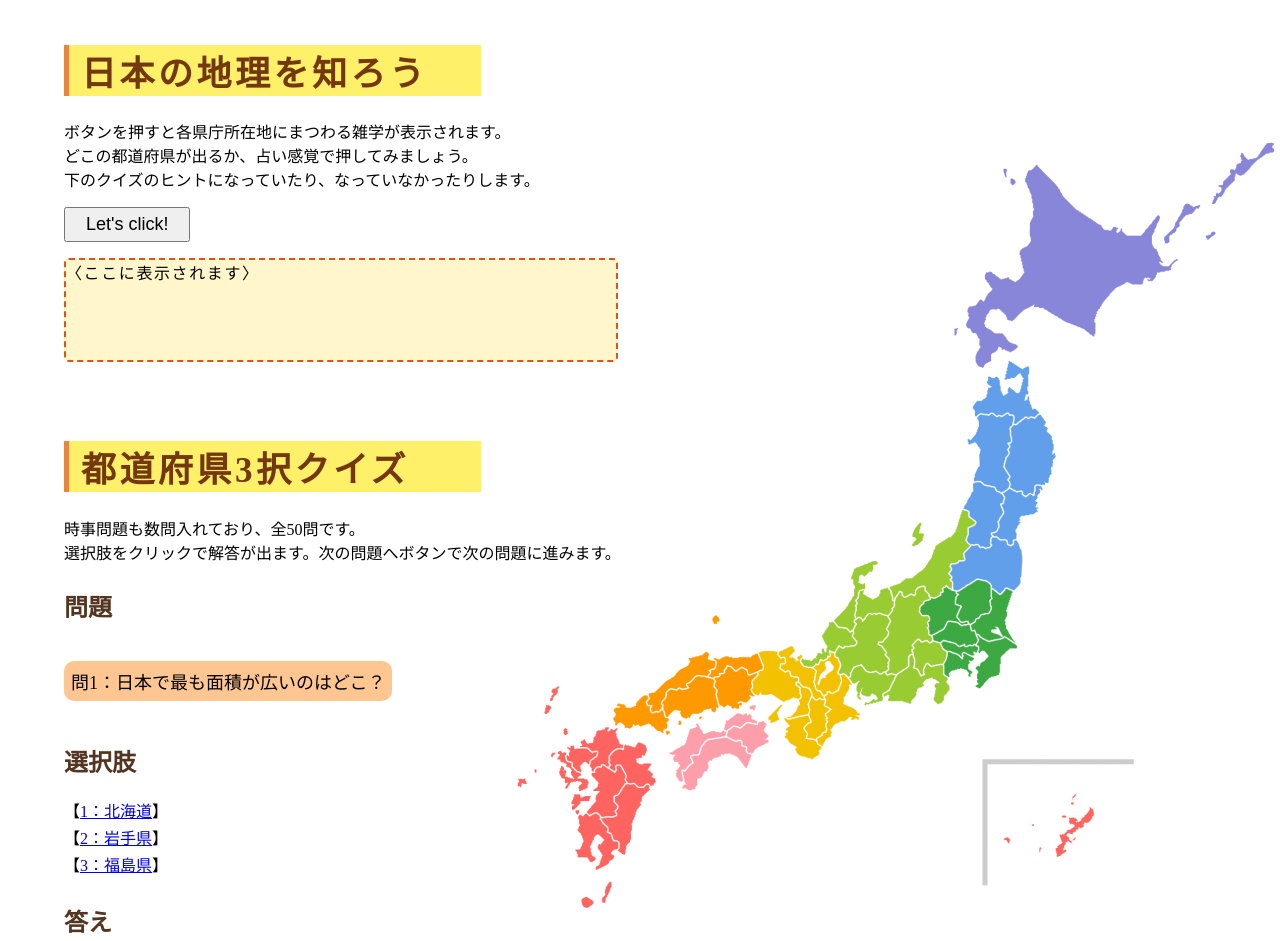
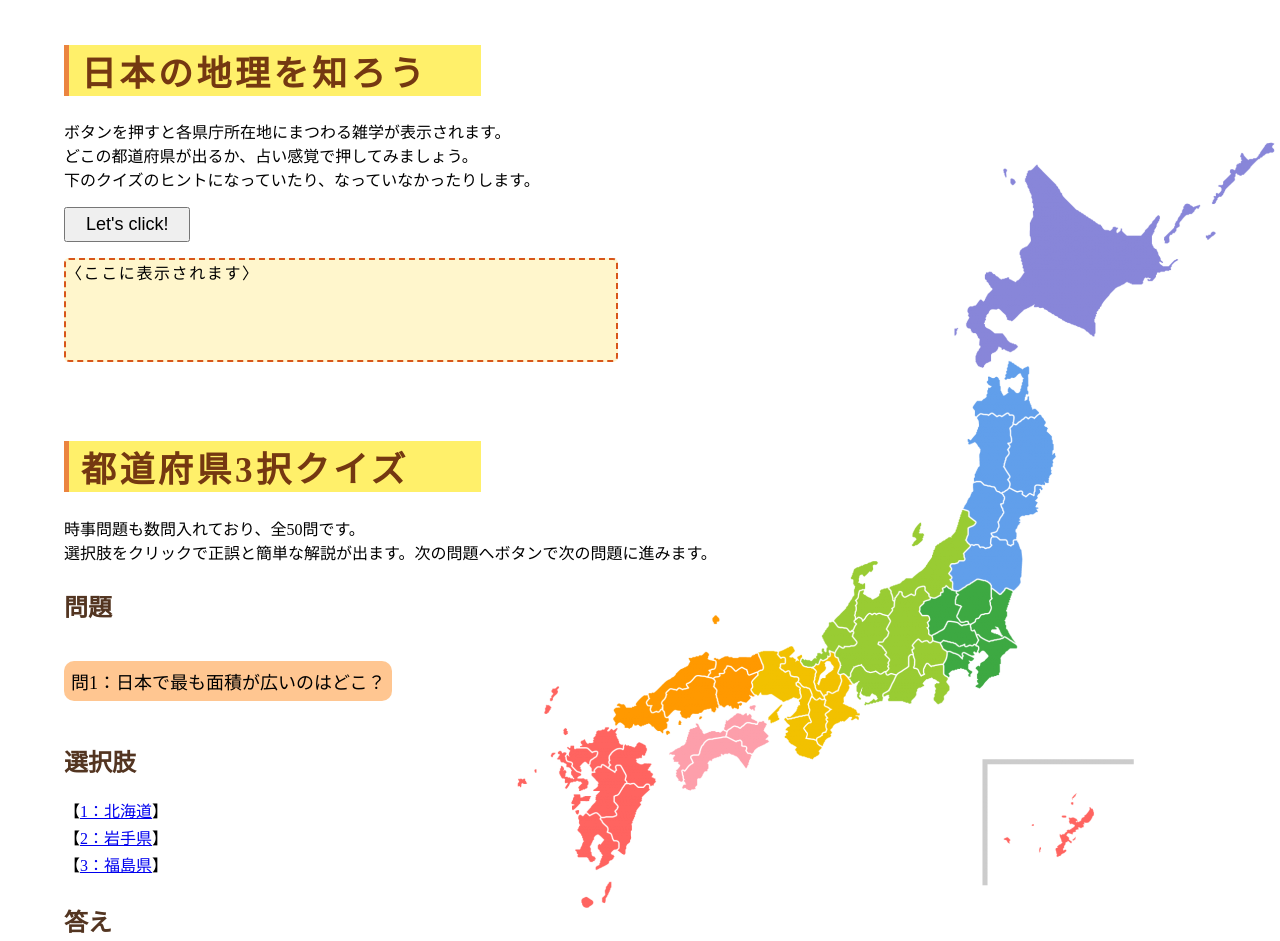
Before and after one commit to 89nno/PerfectPrefecture, a plain HTML site: page index.html in a window 1280 px wide. Shown: the top 941 px of the page. Drawn offline with Linux system fonts and the light colour scheme.

Commit message:
minor amendment

```diff
--- a/index.html
+++ b/index.html
@@ -19,7 +19,7 @@
 <br>
 <div class="quiz">
   <h1>都道府県3択クイズ</h1>
-  <p>時事問題も数問入れており、全50問です。<br>選択肢をクリックで解答が出ます。次の問題へボタンで次の問題に進みます。</p>
+  <p>時事問題も数問入れており、全50問です。<br>選択肢をクリックで正誤と簡単な解説が出ます。次の問題へボタンで次の問題に進みます。</p>
   <h2>問題</h2>
   <p id="question"></p>
   <h2>選択肢</h2>
```
